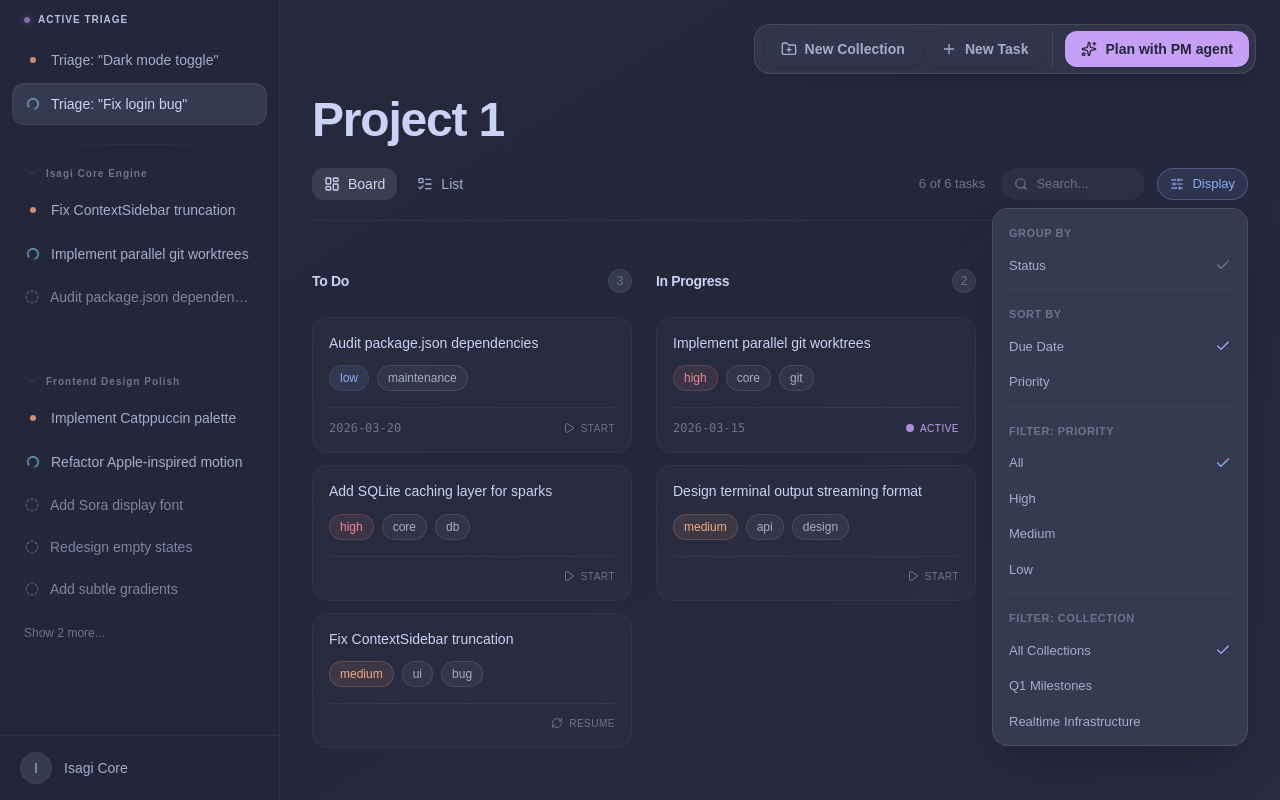
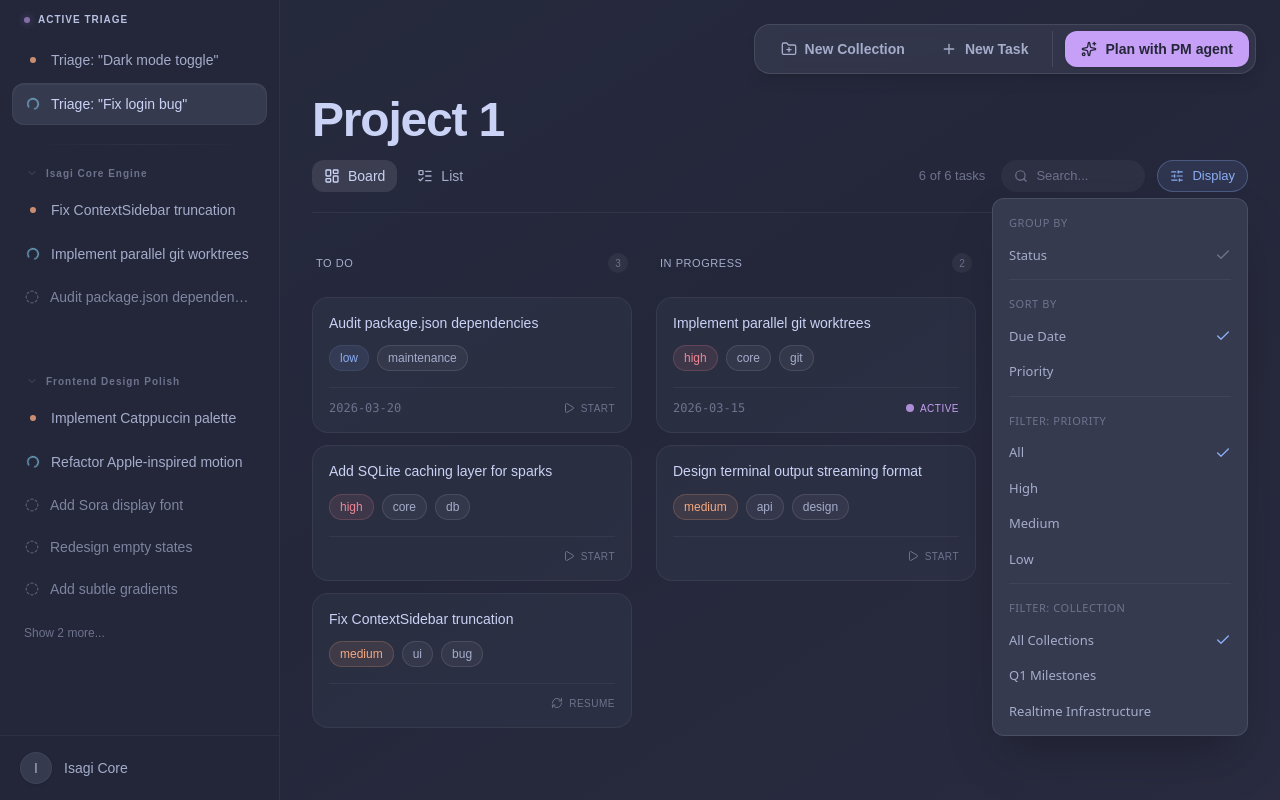
Before and after one commit to YourTechBudStudio/Isagi, a React (Vite) app in the folder apps/web/: page /project/1 in a window 1280 px wide. Both pictures are taken after a click on the button "Display". Built offline with nearby package versions, Linux system fonts and the light colour scheme.

Commit message:
ui: Lets call this finishing touches for the proejct detail page
Signed-off-by: Noorain Panjwani <noorain.panjwani@gmail.com>

```diff
--- a/apps/web/src/components/project/ProjectActionBar.tsx
+++ b/apps/web/src/components/project/ProjectActionBar.tsx
@@ -30,18 +30,16 @@ export function ProjectActionBar() {
       <div className="bg-canvas-elevated/80 pointer-events-auto flex items-center gap-2 rounded-2xl border border-white/10 p-1.5 shadow-lg backdrop-blur-md">
         <div className="flex items-center gap-1 border-r border-white/10 px-1 pr-2">
           <Button
-            variant="secondary"
+            variant="ghost"
             size="md"
             leadingIcon={<FolderPlus className="h-4 w-4" />}
-            className="text-text-secondary hover:text-text-primary border-none bg-transparent hover:bg-white/5"
           >
             New Collection
           </Button>
           <Button
-            variant="secondary"
+            variant="ghost"
             size="md"
             leadingIcon={<Plus className="h-4 w-4" />}
-            className="text-text-secondary hover:text-text-primary border-none bg-transparent hover:bg-white/5"
           >
             New Task
           </Button>
--- a/apps/web/src/components/project/ProjectBoardView.tsx
+++ b/apps/web/src/components/project/ProjectBoardView.tsx
@@ -49,11 +49,11 @@ export function ProjectBoardView({ tasks }: ProjectBoardViewProps) {
             variants={columnVariants}
             className="flex w-80 shrink-0 flex-col gap-4"
           >
-            <div className="mb-2 flex items-center justify-between">
-              <h3 className="text-text-primary font-display text-sm font-semibold tracking-tight">
+            <div className="mb-2 flex items-center justify-between px-1">
+              <h3 className="text-text-secondary text-[11px] font-medium tracking-wider uppercase">
                 {col.label}
               </h3>
-              <span className="bg-canvas-elevated text-text-tertiary flex h-6 w-6 items-center justify-center rounded-full border border-white/5 text-xs font-medium">
+              <span className="text-text-tertiary flex h-5 w-5 items-center justify-center rounded-full bg-white/5 text-[10px] font-medium">
                 {columnTasks.length}
               </span>
             </div>
--- a/apps/web/src/components/project/ProjectListView.tsx
+++ b/apps/web/src/components/project/ProjectListView.tsx
@@ -47,15 +47,15 @@ export function ProjectListView({ tasks }: ProjectListViewProps) {
         return (
           <motion.div key={group.id} variants={groupVariants}>
             <div className="mb-3 flex items-center gap-3 px-2">
-              <h3 className="text-text-primary font-display text-[15px] font-semibold tracking-tight">
+              <h3 className="text-text-secondary text-[11px] font-medium tracking-wider uppercase">
                 {group.label}
               </h3>
-              <span className="text-text-tertiary flex h-5 w-5 items-center justify-center rounded-full bg-white/4 text-[10px] font-medium">
+              <span className="text-text-tertiary flex h-5 w-5 items-center justify-center rounded-full bg-white/5 text-[10px] font-medium">
                 {groupTasks.length}
               </span>
             </div>
 
-            <div className="bg-canvas-elevated/50 flex flex-col overflow-hidden rounded-2xl border border-white/5">
+            <div className="bg-canvas-elevated/40 flex flex-col overflow-hidden rounded-2xl border border-white/6">
               {groupTasks.map(task => (
                 <ProjectTaskRow key={task.id} task={task} />
               ))}
--- a/apps/web/src/components/project/ProjectTaskCard.tsx
+++ b/apps/web/src/components/project/ProjectTaskCard.tsx
@@ -71,7 +71,7 @@ export function ProjectTaskCard({ task }: ProjectTaskCardProps) {
     <SurfaceCard
       tone="elevated"
       interactive
-      className="group flex cursor-pointer flex-col gap-3 p-4 hover:border-white/10"
+      className="group flex cursor-pointer flex-col gap-3 p-4 hover:border-white/10 hover:bg-white/[0.03]"
       onClick={handleOpenSheet}
     >
       <div className="flex items-start justify-between gap-2">
--- a/apps/web/src/components/project/ProjectViewContextBar.tsx
+++ b/apps/web/src/components/project/ProjectViewContextBar.tsx
@@ -1,7 +1,7 @@
-import { AnimatePresence, motion } from "framer-motion";
 import { Check, Search, SlidersHorizontal, X } from "lucide-react";
-import { useEffect, useRef, useState } from "react";
+import { useRef, useState } from "react";
 
+import { Popover } from "@/components/ui/Popover";
 import { cn } from "@/lib/cn";
 
 type PriorityFilter = "all" | "high" | "medium" | "low";
@@ -36,21 +36,7 @@ export function ProjectViewContextBar({
   totalCount,
 }: ProjectViewContextBarProps) {
   const [isDisplayMenuOpen, setIsDisplayMenuOpen] = useState(false);
-  const rootRef = useRef<HTMLDivElement>(null);
-
-  useEffect(() => {
-    const handlePointerDown = (event: MouseEvent) => {
-      if (
-        rootRef.current instanceof HTMLElement &&
-        !rootRef.current.contains(event.target as Node)
-      ) {
-        setIsDisplayMenuOpen(false);
-      }
-    };
-
-    document.addEventListener("mousedown", handlePointerDown);
-    return () => document.removeEventListener("mousedown", handlePointerDown);
-  }, []);
+  const displayRef = useRef<HTMLButtonElement>(null);
 
   const hasActiveFilters =
     priorityFilter !== "all" || collectionFilter !== "all";
@@ -61,7 +47,7 @@ export function ProjectViewContextBar({
         {resultCount} of {totalCount} tasks
       </span>
 
-      <div ref={rootRef} className="flex items-center gap-3">
+      <div className="flex items-center gap-3">
         <label
           className={cn(
             "flex h-8 items-center gap-2 rounded-full border px-3 text-[13px] transition-all duration-300",
@@ -98,6 +84,7 @@ export function ProjectViewContextBar({
 
         <div className="relative">
           <button
+            ref={displayRef}
             type="button"
             onClick={() => setIsDisplayMenuOpen(prev => !prev)}
             className={cn(
@@ -114,19 +101,17 @@ export function ProjectViewContextBar({
             )}
           </button>
 
-          <AnimatePresence>
-            {isDisplayMenuOpen && (
-              <motion.div
-                initial={{ opacity: 0, y: 4, scale: 0.96 }}
-                animate={{ opacity: 1, y: 0, scale: 1 }}
-                exit={{ opacity: 0, y: 4, scale: 0.96 }}
-                transition={{ duration: 0.15, ease: [0.16, 1, 0.3, 1] }}
-                className="bg-canvas-elevated absolute top-full right-0 z-30 mt-2 w-64 rounded-2xl border border-white/10 p-2 shadow-2xl backdrop-blur-xl"
+          <Popover
+            open={isDisplayMenuOpen}
+            onClose={() => setIsDisplayMenuOpen(false)}
+            anchorRef={displayRef}
+            align="end"
+            minWidth={256}
           >
-                <div className="flex flex-col gap-1">
+            <div className="flex flex-col gap-1 p-2">
               {/* Group By (Read-only for now) */}
               <div className="px-2 pt-2 pb-1">
-                    <h4 className="text-text-tertiary text-[11px] font-semibold tracking-wider uppercase">
+                <h4 className="text-text-tertiary text-[11px] font-medium tracking-wider uppercase">
                   Group By
                 </h4>
               </div>
@@ -139,7 +124,7 @@ export function ProjectViewContextBar({
 
               {/* Sort By */}
               <div className="px-2 pt-2 pb-1">
-                    <h4 className="text-text-tertiary text-[11px] font-semibold tracking-wider uppercase">
+                <h4 className="text-text-tertiary text-[11px] font-medium tracking-wider uppercase">
                   Sort By
                 </h4>
               </div>
@@ -163,7 +148,7 @@ export function ProjectViewContextBar({
 
               {/* Filter: Priority */}
               <div className="px-2 pt-2 pb-1">
-                    <h4 className="text-text-tertiary text-[11px] font-semibold tracking-wider uppercase">
+                <h4 className="text-text-tertiary text-[11px] font-medium tracking-wider uppercase">
                   Filter: Priority
                 </h4>
               </div>
@@ -189,7 +174,7 @@ export function ProjectViewContextBar({
 
               {/* Filter: Collection */}
               <div className="px-2 pt-2 pb-1">
-                    <h4 className="text-text-tertiary text-[11px] font-semibold tracking-wider uppercase">
+                <h4 className="text-text-tertiary text-[11px] font-medium tracking-wider uppercase">
                   Filter: Collection
                 </h4>
               </div>
@@ -215,9 +200,7 @@ export function ProjectViewContextBar({
                 </button>
               ))}
             </div>
-              </motion.div>
-            )}
-          </AnimatePresence>
+          </Popover>
         </div>
       </div>
     </div>
--- a/apps/web/src/components/ui/Button.tsx
+++ b/apps/web/src/components/ui/Button.tsx
@@ -13,8 +13,7 @@ type ButtonProps = ButtonHTMLAttributes<HTMLButtonElement> & {
 };
 
 const variantClasses: Record<ButtonVariant, string> = {
-  primary:
-    "bg-accent-blue text-canvas hover:bg-accent-blue/90 shadow-sm hover:scale-105",
+  primary: "bg-accent-blue text-canvas hover:bg-accent-blue/90 shadow-sm",
   secondary:
     "bg-canvas-elevated text-text-primary border border-white/5 hover:bg-white/10 shadow-sm",
   ghost: "text-text-secondary hover:text-text-primary hover:bg-white/5",
--- a/apps/web/src/components/ui/SurfaceCard.tsx
+++ b/apps/web/src/components/ui/SurfaceCard.tsx
@@ -11,7 +11,7 @@ type SurfaceCardProps = HTMLAttributes<HTMLDivElement> & {
 
 const toneClasses: Record<SurfaceCardTone, string> = {
   subtle: "bg-canvas-subtle border-white/5",
-  elevated: "border-white/[0.04] bg-white/[0.02]",
+  elevated: "bg-canvas-elevated/40 border-white/6",
   blue: "bg-accent-blue/[0.08] border-accent-blue/10",
   violet:
     "bg-canvas-subtle border-accent-violet/30 shadow-[0_0_16px_rgba(198,160,246,0.05)]",
--- a/apps/web/src/pages/project/ProjectDetail.tsx
+++ b/apps/web/src/pages/project/ProjectDetail.tsx
@@ -136,14 +136,14 @@ function ProjectDetailContent({
             initial={{ opacity: 0, y: 16 }}
             animate={{ opacity: 1, y: 0 }}
             transition={{ duration: 0.8, ease: [0.16, 1, 0.3, 1] }}
-            className="mb-8 flex flex-col gap-6"
+            className="mb-6 flex flex-col gap-4"
           >
             <h1 className="font-display text-text-primary text-5xl font-semibold tracking-tight">
               {project.name}
             </h1>
 
             {!isEmpty && (
-              <div className="flex flex-col gap-4 border-b border-white/5 pb-5">
+              <div className="flex flex-col gap-4 border-b border-white/6 pb-5">
                 <div className="flex items-center justify-between">
                   <div className="flex items-center gap-2">
                     <button
```
Lines whose indentation alone changed are shown as unchanged.
